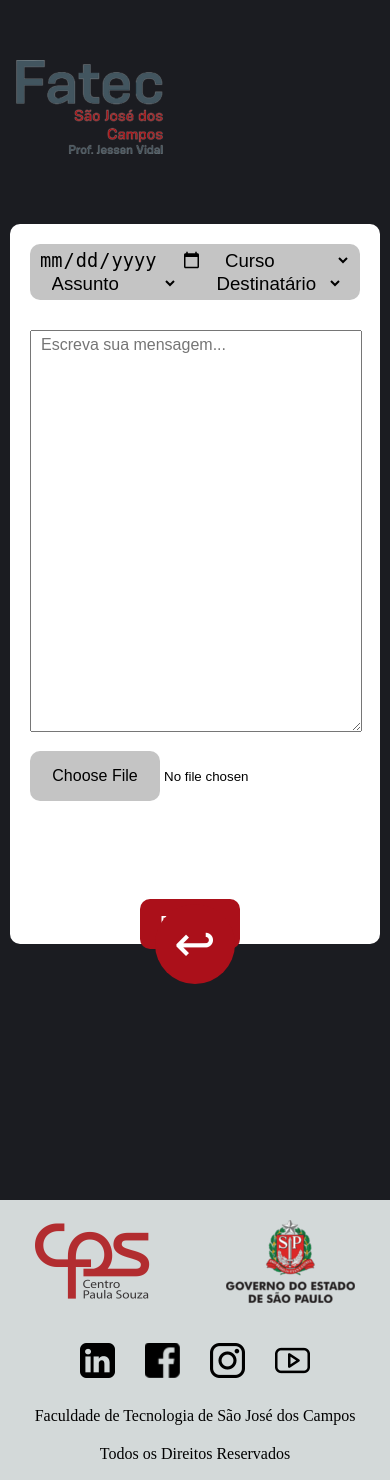
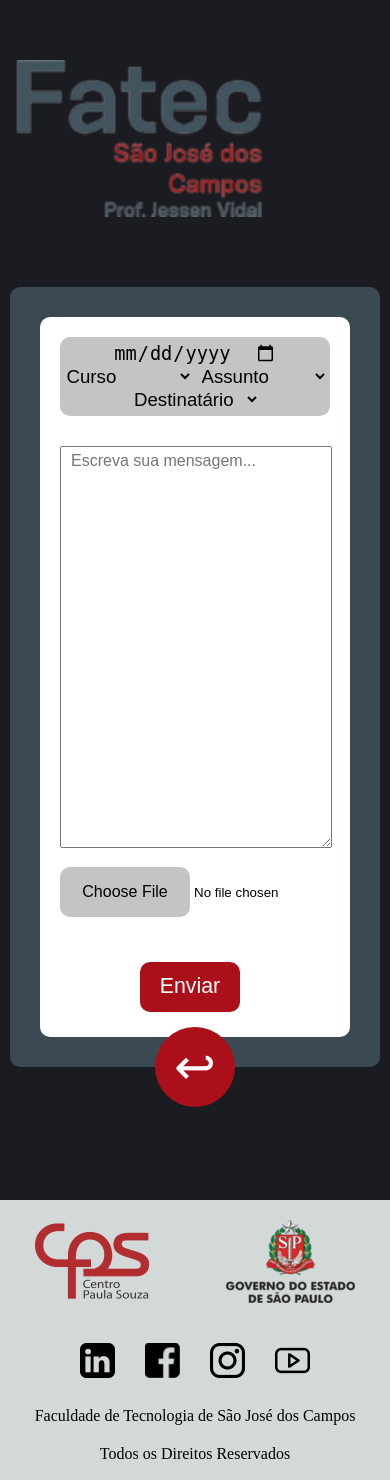
Before and after one commit to TheAchieversDSM/API-2021.2, a Flask app: page /envio-informacao/ in a window 390 px wide. Run offline with Flask 2, Linux system fonts and the light colour scheme; some libraries are stand-ins or nearby versions.

Commit message:
Ajuste e responsividade das páginas

```diff
--- a/src/static/css/send-info.css
+++ b/src/static/css/send-info.css
@@ -33,14 +33,11 @@
     text-align: center;
 }
 
-<<<<<<< HEAD
 .logo{
     position: relative;
     width: 250px;
 }
 
-=======
->>>>>>> 165b2f605e8e1bf1a54a453629c9dd5b50dc1ac9
 .divExterna {
     background-color: #3A4952;
     border-radius: 10px;
```
